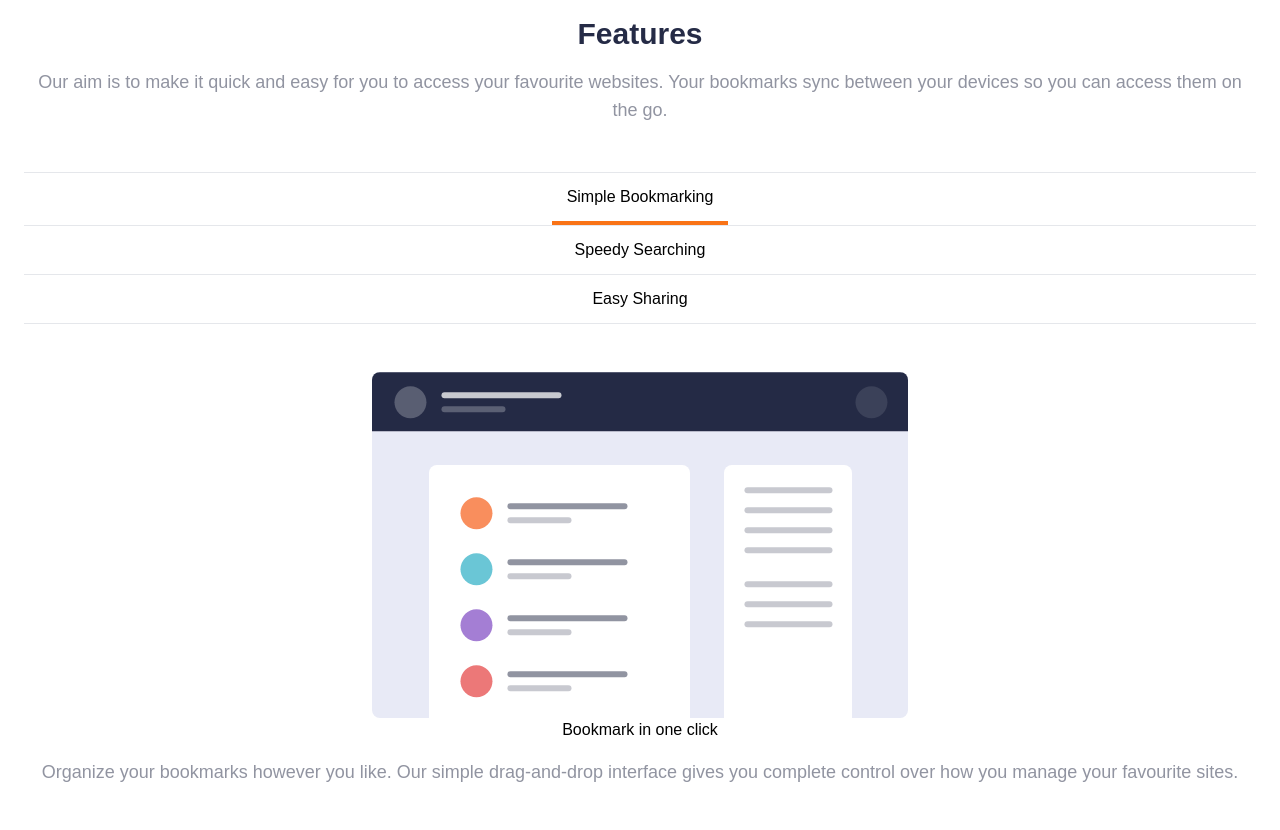
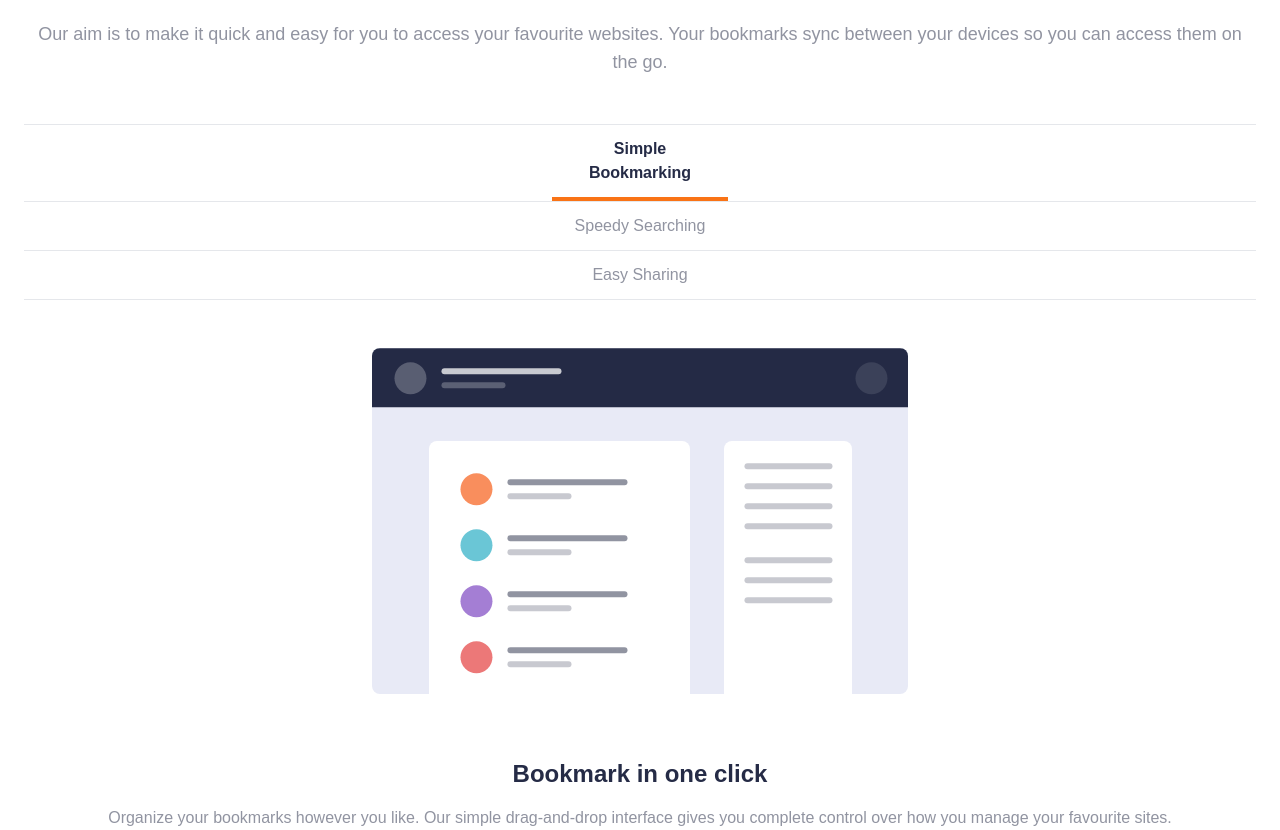
Before and after one commit to hederdavid/book-mark-landing-page, an Angular app: page / in a window 1280 px wide. Shown: the part 1420-2250 px from the top of the page. Before the commit the page ends 2206 px from the top, so only its background shows below. Built offline with nearby package versions, Linux system fonts and the light colour scheme.

Commit message:
features finalizada

```diff
--- a/src/app/components/features/features.component.html
+++ b/src/app/components/features/features.component.html
@@ -1,4 +1,4 @@
-<section class="container pt-52 flex flex-col px-6 text-center gap-4">
+<section class="container pt-40 flex flex-col px-6 text-center gap-4">
   <h2 class="flex justify-center text-3xl text-veryDarkBlue font-bold">Features</h2>
   <p class="text-lg text-grayishBlue">
     Our aim is to make it quick and easy for you to access your favourite websites.
@@ -6,11 +6,11 @@
   </p>
 
   <div class="mt-8">
-    <div class="flex flex-col justify-center border-b">
+    <div class="flex flex-col justify-center border-b text-grayishBlue">
 
       <div class="border-t flex justify-center">
-        <div class="cursor-pointer p-3 w-44"
-        [ngClass]="{ 'border-b-4 border-orange-500': selectedOption === 'bookmarking' }"
+        <div class="cursor-pointer p-3 w-44 "
+        [ngClass]="{ 'border-b-4 font-bold text-veryDarkBlue border-orange-500': selectedOption === 'bookmarking'}"
         (click)="selectOption('bookmarking')">
         Simple Bookmarking
         </div>
@@ -18,7 +18,7 @@
 
       <div class="border-t flex justify-center">
         <div class="cursor-pointer p-3 w-44"
-        [ngClass]="{ 'border-b-4 border-orange-500': selectedOption === 'searching' }"
+        [ngClass]="{ 'border-b-4 font-bold text-veryDarkBlue border-orange-500': selectedOption === 'searching' }"
         (click)="selectOption('searching')">
         Speedy Searching
         </div>
@@ -26,7 +26,7 @@
 
       <div class="border-t flex justify-center">
         <div class="cursor-pointer p-3 w-44"
-        [ngClass]="{ 'border-b-4 border-orange-500': selectedOption === 'sharing' }"
+        [ngClass]="{ 'border-b-4 font-bold text-veryDarkBlue border-orange-500': selectedOption === 'sharing' }"
         (click)="selectOption('sharing')">
         Easy Sharing
         </div>
@@ -36,8 +36,8 @@
   </div>
 
   <div class="mt-8 text-center">
-    <img [src]="selectedImage" alt="Selected Image" class="mx-auto" *ngIf="selectedImage">
-    <h3>{{ selectedTitle }}</h3>
-    <p class="text-lg text-grayishBlue mt-4">{{ selectedText }}</p>
+    <img [src]="selectedImage" alt="Selected Image" class="mx-auto pb-16" *ngIf="selectedImage">
+    <h3 class="text-2xl font-bold text-veryDarkBlue">{{ selectedTitle }}</h3>
+    <p class="text-grayishBlue mt-4">{{ selectedText }}</p>
   </div>
 </section>
```
